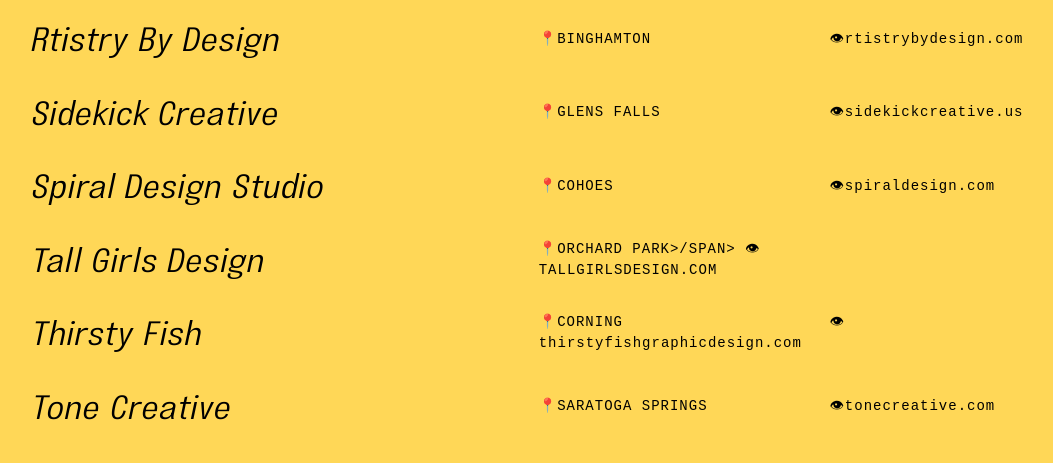
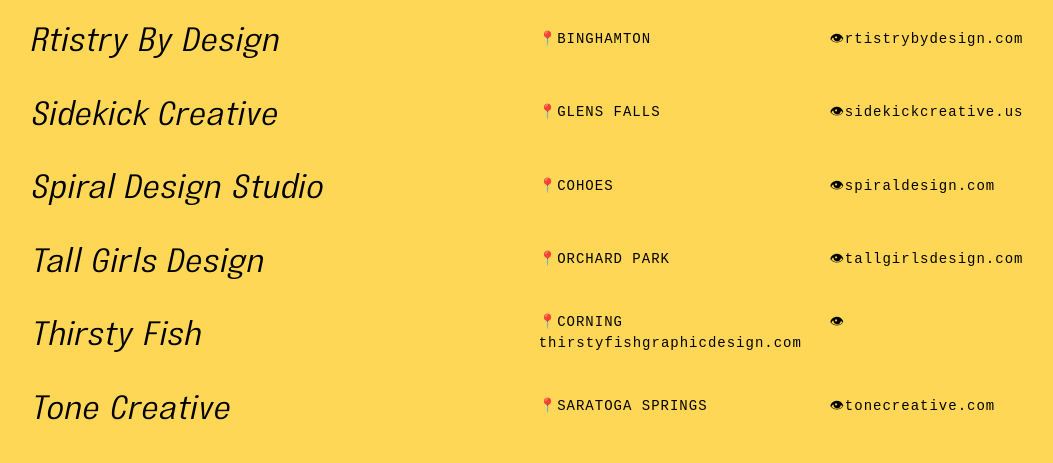
Before and after one commit to sursly/upstatedesign, a PHP site: page / in a window 1280 px wide. Shown: the part 2468-2931 px from the top of the page, without its empty margins (45-1098 px from the left). Run offline with PHP 8.4, Linux system fonts and the light colour scheme.

Commit message:
html fix

```diff
--- a/index.php
+++ b/index.php
@@ -73,7 +73,7 @@
   <li><a href="http://rtistrybydesign.com"><h2>Rtistry By Design</h2><p><span class="location">📍Binghamton</span> <span class="site">👁rtistrybydesign.com</span></p></a></li>
   <li><a href="https://www.sidekickcreative.us/"><h2>Sidekick Creative</h2><p><span class="location">📍Glens Falls</span> <span class="site">👁sidekickcreative.us</span></p></a></li>
   <li><a href="http://spiraldesign.com"><h2>Spiral Design Studio</h2><p><span class="location">📍Cohoes</span> <span class="site">👁spiraldesign.com</span></p></a></li>
-  <li><a href="http://www.tallgirlsdesign.com/"><h2>Tall Girls Design</h2><p><span class="location">📍Orchard Park>/span> <span class="site">👁tallgirlsdesign.com</span></p></a></li>
+  <li><a href="http://www.tallgirlsdesign.com/"><h2>Tall Girls Design</h2><p><span class="location">📍Orchard Park</span> <span class="site">👁tallgirlsdesign.com</span></p></a></li>
   <li><a href="http://thirstyfishgraphicdesign.com"><h2>Thirsty Fish</h2><p><span class="location">📍Corning</span> <span class="site">👁thirstyfishgraphicdesign.com</span></p></a></li>
   <li><a href="https://www.tonecreative.com"><h2>Tone Creative</h2><p><span class="location">📍Saratoga Springs</span> <span class="site">👁tonecreative.com</span></p></a></li>
   <li><a href="http://trampolinedesign.com"><h2>Trampoline</h2><p><span class="location">📍Glens Falls</span> <span class="site">👁trampolinedesign.com</span></p></a></li>
```
